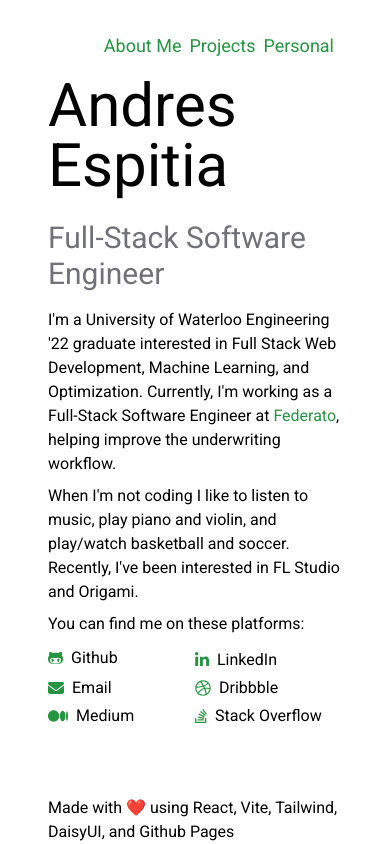
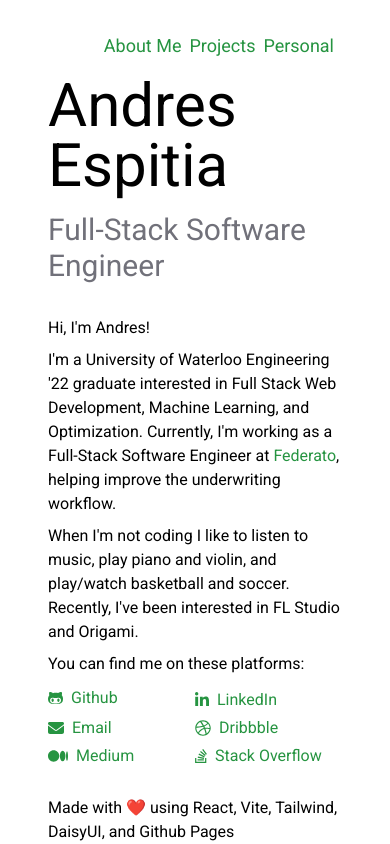
Before and after one commit to espitiaandres/espitiaandres.github.io, a React (Vite) app: page / in a window 390 px wide. Built offline with nearby package versions, Linux system fonts and the light colour scheme.

Commit message:
feat: spacing, landing page text

```diff
--- a/package.json
+++ b/package.json
@@ -14,6 +14,7 @@
     "@fortawesome/free-solid-svg-icons": "^6.2.0",
     "@fortawesome/react-fontawesome": "^0.2.0",
     "@tailwindcss/line-clamp": "^0.4.2",
+    "clsx": "^1.2.1",
     "daisyui": "^2.38.0",
     "gh-pages": "^4.0.0",
     "react": "^18.2.0",
--- a/src/components/AboutMe/AboutMe.tsx
+++ b/src/components/AboutMe/AboutMe.tsx
@@ -10,6 +10,7 @@ const AboutMe = () => {
       // className="animate__animated animate__fadeIn animate__delay-0.3s"
       className="text-black text-base md:text-lg"
     >
+      <div className="mb-2">Hi, I'm Andres!</div>
       <div className="mb-2">
         I'm a University of Waterloo Engineering '22 graduate interested in Full
         Stack Web Development, Machine Learning, and Optimization. Currently,
--- a/src/components/Card/Card.tsx
+++ b/src/components/Card/Card.tsx
@@ -1,6 +1,16 @@
 import Modal from "../Modal/Modal";
 import { Link } from "../Projects/ProjectsHelpers";
 import AstronautJellyfish from "../../assets/images/astronaut jellyfish.jpg";
+
+export type Shadow = "light" | "normal" | "heavy";
+
+export type Size = "xs" | "sm" | "md" | "lg" | "xl" | "2xl";
+
+export const shadowMap: Record<Shadow, Size> = {
+  light: "md",
+  normal: "lg",
+  heavy: "xl",
+};
 
 type CardProps = {
   header: string;
@@ -9,6 +19,7 @@ type CardProps = {
   i: number;
   links: Link[];
   image?: string;
+  shadow: Shadow;
 };
 
 const Card = ({
@@ -18,11 +29,14 @@ const Card = ({
   i,
   links,
   image = AstronautJellyfish,
+  shadow = "normal",
 }: CardProps) => {
   return (
-    <div className="card bg-base-100 shadow-xl text-black w-8/12 md:w-11/12 lg:w-full">
+    <div
+      className={`card bg-base-100 text-black w-8/12 md:w-11/12 lg:w-full shadow-${shadowMap[shadow]}`}
+    >
       <figure>
-        <img src={image} className="object-cover h-32 w-full" alt={image} />
+        <img src={image} className="object-cover h-40 w-full" alt={image} />
       </figure>
       <div className="card-body h-64">
         <div className="text-2xl font-semibold truncate ..." title={header}>
--- a/src/components/LandingPage/LandingPage.tsx
+++ b/src/components/LandingPage/LandingPage.tsx
@@ -1,11 +1,10 @@
-import { useEffect } from "react";
 import { Link } from "react-router-dom";
 import Footer from "../Footer/Footer";
 import { LandingPageProps, routes } from "./LandingPageHelpers";
 
 const LandingPage = ({ children }: LandingPageProps) => {
   return (
-    <div className="flex flex-col h-screen justify-between w-full pt-8 md:pt-16 lg:pt-32 px-12 md:px-32 lg:px-64 absolute top-0">
+    <div className="flex flex-col h-screen justify-between w-full pt-8 md:pt-16 lg:pt-32 px-12 md:px-32 lg:px-64 xl:px-80 absolute top-0">
       <div className="flex flex-row justify-end mb-4 md:mb-8">
         {routes.map((route, i) => (
           <div
@@ -16,8 +15,8 @@ const LandingPage = ({ children }: LandingPageProps) => {
           </div>
         ))}
       </div>
-      <div className="text-black text-6xl mb-6 font-medium">Andres Espitia</div>
-      <div className="text-zinc-500 text-3xl mb-4">
+      <div className="text-black text-6xl mb-4 font-medium">Andres Espitia</div>
+      <div className="text-zinc-500 text-3xl mb-8">
         Full-Stack Software Engineer
       </div>
       <div className="mb-auto pb-4">{children}</div>
--- a/src/components/LandingPageIcons/LandingPageIcons.tsx
+++ b/src/components/LandingPageIcons/LandingPageIcons.tsx
@@ -22,7 +22,7 @@ const LandingPageIcons = () => {
               target="_blank"
               rel="noopener noreferrer"
               title={icon.href}
-              className="text-black truncate ... hover:underline hover:underline-offset-4 hover:decoration-primary"
+              className="text-primary truncate ... hover:underline hover:underline-offset-4 hover:decoration-primary"
             >
               {icon.label}
             </a>
--- a/src/components/Projects/Projects.tsx
+++ b/src/components/Projects/Projects.tsx
@@ -23,6 +23,7 @@ const Achievements = () => {
               i={i}
               links={links}
               image={image}
+              shadow="normal"
             />
           )
         )}
--- a/tailwind.config.cjs
+++ b/tailwind.config.cjs
@@ -2,7 +2,12 @@
 module.exports = {
   content: ["./index.html", "./src/**/*.{js,ts,jsx,tsx}"],
   theme: {
-    extend: {},
+    extend: {
+      spacing: {
+        80: "20rem",
+        128: "32rem",
+      },
+    },
   },
   daisyui: {
     themes: [
```
Also changed, not shown: 1 other file (tests, documents, lock files or other folders).
